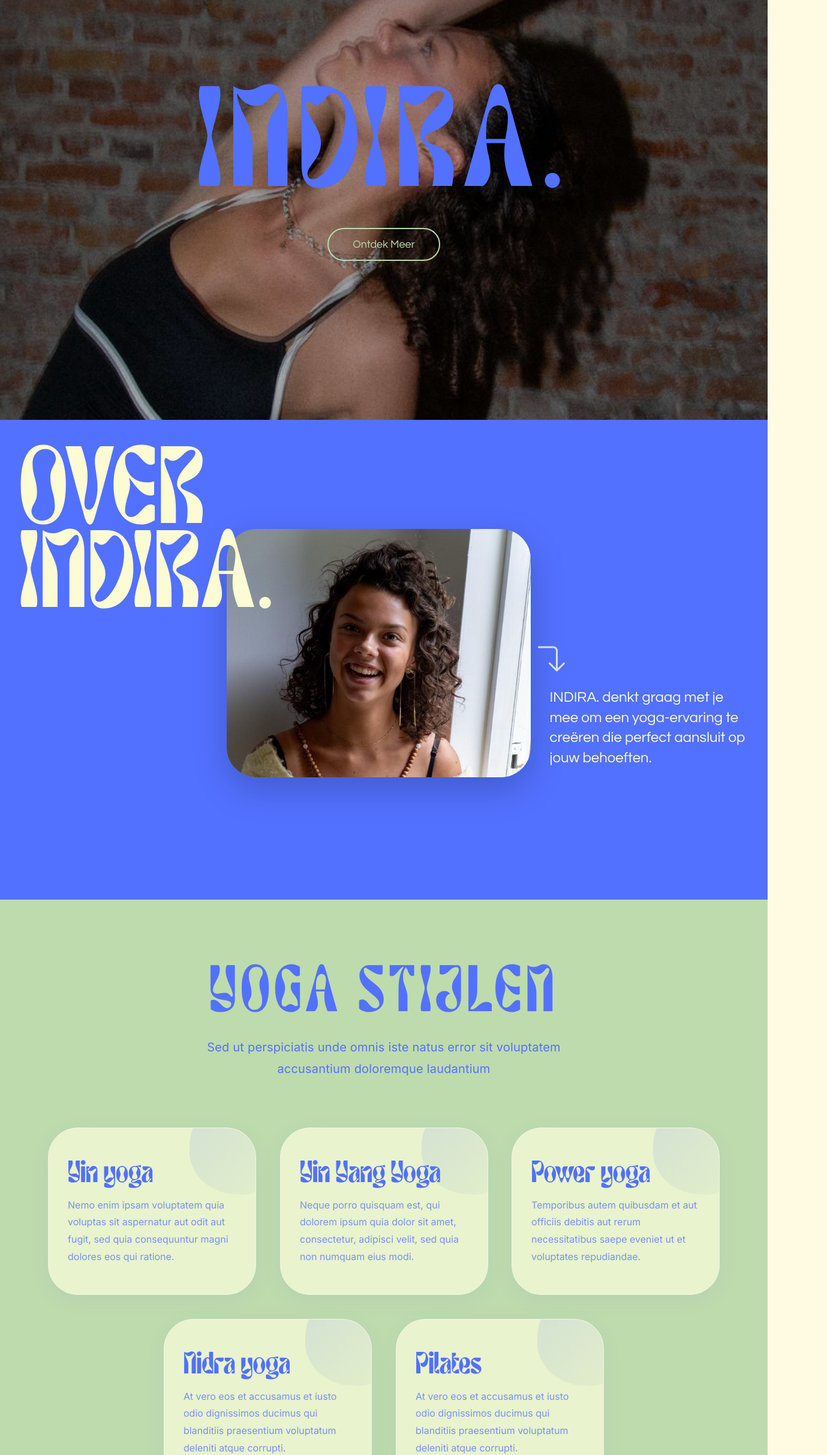
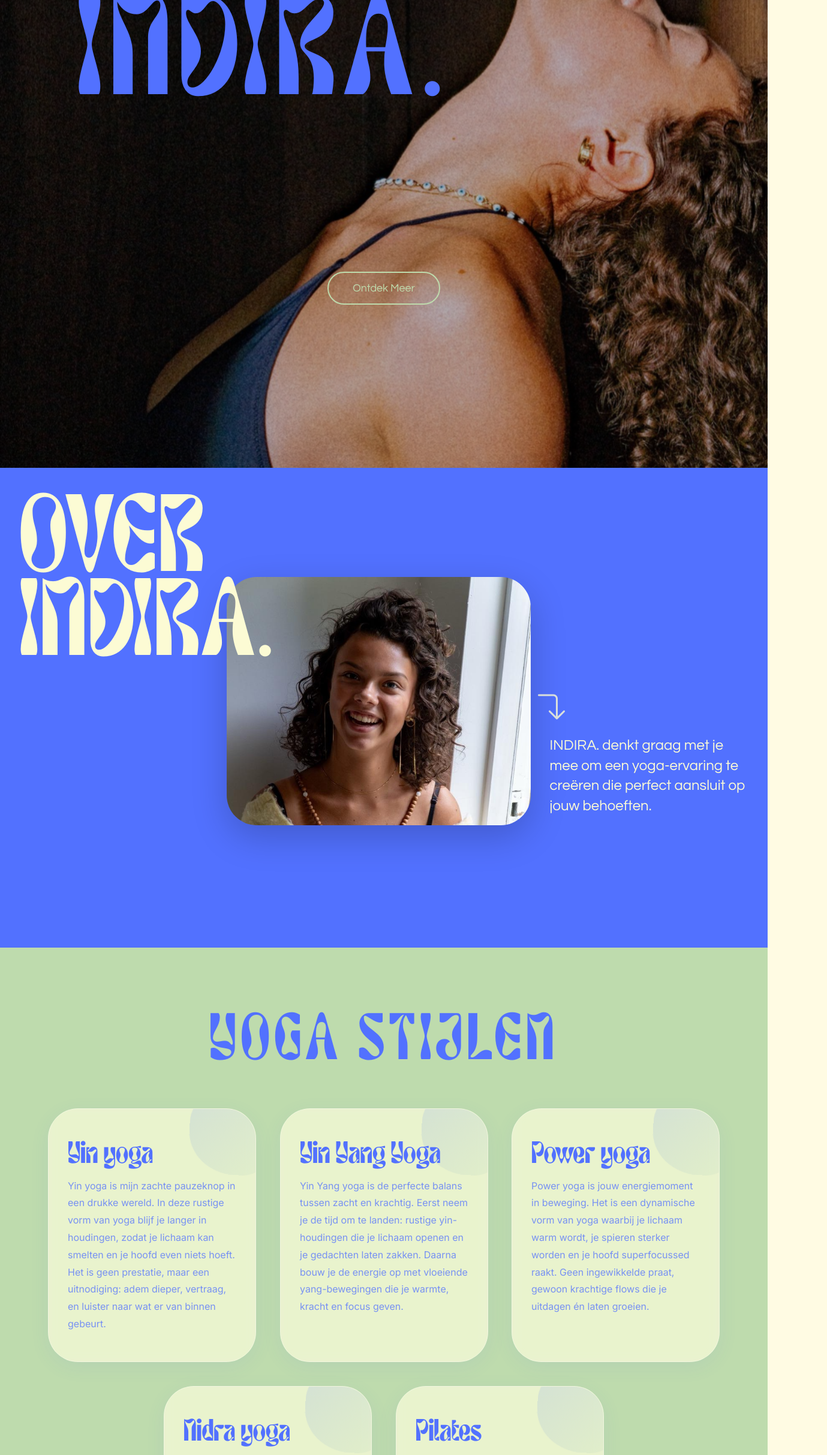
Before and after one commit to indira-yoga/IndiraYoga, an Angular app: page /home in a window 1280 px wide. Shown: the part 100-2526 px from the top of the page at 60% size, 1379 px wide, since content can reach past the window. Built offline with nearby package versions, Linux system fonts and the light colour scheme.

Commit message:
fix: updated format according to wanted changes

```diff
--- a/src/app/pages/home/home.component.html
+++ b/src/app/pages/home/home.component.html
@@ -31,38 +31,38 @@
   <section id="classes" class="classes-section">
     <div class="container">
       <h2 class="section-title">YOGA STIJLEN</h2>
-      <p class="section-description">Sed ut perspiciatis unde omnis iste natus error sit voluptatem accusantium doloremque laudantium</p>
 
       <div class="classes-grid">
         <div class="class-card">
           <div class="class-blob"></div>
           <h3>Yin yoga</h3>
-          <p>Nemo enim ipsam voluptatem quia voluptas sit aspernatur aut odit aut fugit, sed quia consequuntur magni dolores eos qui ratione.</p>
+          <p>Yin yoga is mijn zachte pauzeknop in een drukke wereld. In deze rustige vorm van yoga blijf je langer in houdingen, zodat je lichaam kan smelten en je hoofd even niets hoeft. Het is geen prestatie, maar een uitnodiging: adem dieper, vertraag, en luister naar wat er van binnen gebeurt.</p>
         </div>
 
         <div class="class-card">
           <div class="class-blob"></div>
           <h3>Yin Yang Yoga</h3>
-          <p>Neque porro quisquam est, qui dolorem ipsum quia dolor sit amet, consectetur, adipisci velit, sed quia non numquam eius modi.</p>
+          <p>Yin Yang yoga is de perfecte balans tussen zacht en krachtig. Eerst neem je de tijd om te landen: rustige yin-houdingen die je lichaam openen en je gedachten laten zakken. Daarna bouw je de energie op met vloeiende yang-bewegingen die je warmte, kracht en focus geven.</p>
         </div>
 
         <div class="class-card">
           <div class="class-blob"></div>
           <h3>Power yoga</h3>
-          <p>Temporibus autem quibusdam et aut officiis debitis aut rerum necessitatibus saepe eveniet ut et voluptates repudiandae.</p>
+          <p>Power yoga is jouw energiemoment in beweging. Het is een dynamische vorm van yoga waarbij je lichaam warm wordt, je spieren sterker worden en je hoofd superfocussed raakt. Geen ingewikkelde praat, gewoon krachtige flows die je uitdagen én laten groeien.</p>
         </div>
 
         <div class="class-card">
           <div class="class-blob"></div>
           <h3>Nidra yoga</h3>
-          <p>At vero eos et accusamus et iusto odio dignissimos ducimus qui blanditiis praesentium voluptatum deleniti atque corrupti.</p>
+          <p>Yoga Nidra is diepe ontspanning zonder moeite. Je ligt comfortabel, sluit je ogen, en volgt een zachte begeleide reis die je hele systeem laat ontspannen. Het lijkt bijna op slapen, maar je blijft bewust en precies daar ontstaat die magische rust.</p>
         </div>
 
         <div class="class-card">
           <div class="class-blob"></div>
           <h3>Pilates</h3>
-          <p>At vero eos et accusamus et iusto odio dignissimos ducimus qui blanditiis praesentium voluptatum deleniti atque corrupti.</p>
+          <p>Pilates is gecontroleerde kracht op z’n best. Met precieze bewegingen werk je aan een sterke core, een stabiele houding en soepele spieren. Geen haast, alleen bewuste bewegingen die je lichaam wakker maakt en in balans brengt.</p>
         </div>
+
       </div>
     </div>
   </section>
@@ -114,20 +114,20 @@
       <h2 class="section-title">REACTIES</h2>
 
       <div class="reacties-grid">
+<!--        <div class="reactie-card">-->
+<!--          <p class="reactie-text">Verhoog de geloofwaardigheid van je product en dienst door testimonials van klanten toe te voegen.</p>-->
+<!--          <p class="reactie-author">- Natalia Lowe</p>-->
+<!--        </div>-->
+
         <div class="reactie-card">
-          <p class="reactie-text">Verhoog de geloofwaardigheid van je product en dienst door testimonials van klanten toe te voegen.</p>
-          <p class="reactie-author">- Natalia Lowe</p>
+          <p class="reactie-text">Indira heeft op mijn event prachtige yogalessen gegeven! Ook op Enter the Wave wist ze met haar yogalessen elke dag een fijne sfeer te creëren die zowel rustgevend als opladend voelt. Haar yoga sessies brengen een fijne balans tussen ontspanning en plezier, waardoor iedereen zich meteen op zijn gemak voelt, of je nou beginner bent of het al jaren doet! Dankzij Indira kon de groep echt tot rust komen, loslaten en genieten van het moment. Ze brengt een hele fijne en vrolijke energie met zich mee, echt een aanrader!! Bedankt voor de fijne lessen lieve Indira!</p>
+          <p class="reactie-author">EVA</p>
         </div>
 
-        <div class="reactie-card">
-          <p class="reactie-text">Verhoog de geloofwaardigheid van je product en dienst door testimonials van klanten toe te voegen. Mensen houden van aanbevelingen. Daarom is feedback van anderen die het hebben geprobeerd van onschatbare waarde.</p>
-          <p class="reactie-author">- Klaas</p>
-        </div>
-
-        <div class="reactie-card">
-          <p class="reactie-text">Mensen houden van aanbevelingen. Daarom is feedback van anderen die het hebben geprobeerd van onschatbare waarde.</p>
-          <p class="reactie-author">- Stijn</p>
-        </div>
+<!--        <div class="reactie-card">-->
+<!--          <p class="reactie-text">Mensen houden van aanbevelingen. Daarom is feedback van anderen die het hebben geprobeerd van onschatbare waarde.</p>-->
+<!--          <p class="reactie-author">- Stijn</p>-->
+<!--        </div>-->
       </div>
     </div>
   </section>
--- a/src/app/pages/home/home.component.scss
+++ b/src/app/pages/home/home.component.scss
@@ -1,16 +1,22 @@
 .hero {
   position: relative;
   width: 100%;
-  height: 100vh;
+  height: 110vh;
   display: flex;
-  align-items: center;
-  justify-content: center;
-  text-align: center;
+  align-items: flex-start;
+  justify-content: flex-start;
+  text-align: left;
   background-image: url('/assets/hero.png');
   background-size: cover;
   background-position: center;
   background-repeat: no-repeat;
   overflow: hidden;
+
+  @media (max-width: 992px) {
+    align-items: center;
+    justify-content: center;
+    text-align: center;
+  }
 }
 
 .hero-overlay {
@@ -24,15 +30,31 @@
 }
 
 .hero-content {
-  max-width: 900px;
   width: 100%;
+  height: 100%;
   z-index: 2;
   animation: fade-in-up 1s ease-out;
-  padding: 2rem;
+  padding: 7rem;
   display: flex;
   flex-direction: column;
-  align-items: center;
-  gap: 3rem;
+  align-items: flex-start;
+  justify-content: space-between;
+
+  @media (max-width: 992px) {
+    align-items: center;
+    justify-content: center;
+    padding: 2rem;
+    gap: 3rem;
+  }
+
+  .cta-button {
+    align-self: center;
+    margin-bottom: 10rem;
+
+    @media (max-width: 992px) {
+      margin-bottom: 0;
+    }
+  }
 }
 
 .hero-title {
@@ -459,7 +481,9 @@
 }
 
 .reactie-card {
-  flex: 0 0 450px; max-width: 450px;
+  flex: 0 0 650px; max-width: 660px;
+  // for three review fields:
+  //flex: 0 0 450px; max-width: 450px;
   display: flex; flex-direction: column; gap: 1.5rem;
   text-align: center;
 
```
Also changed, not shown: src/assets/hero.png.
